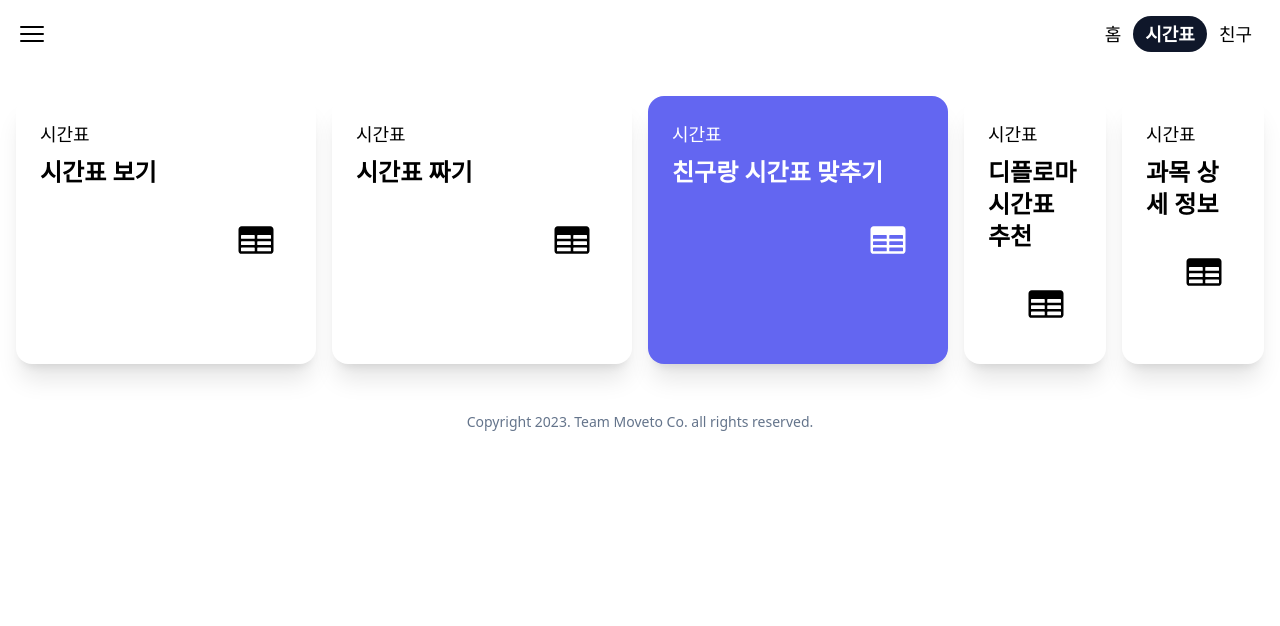
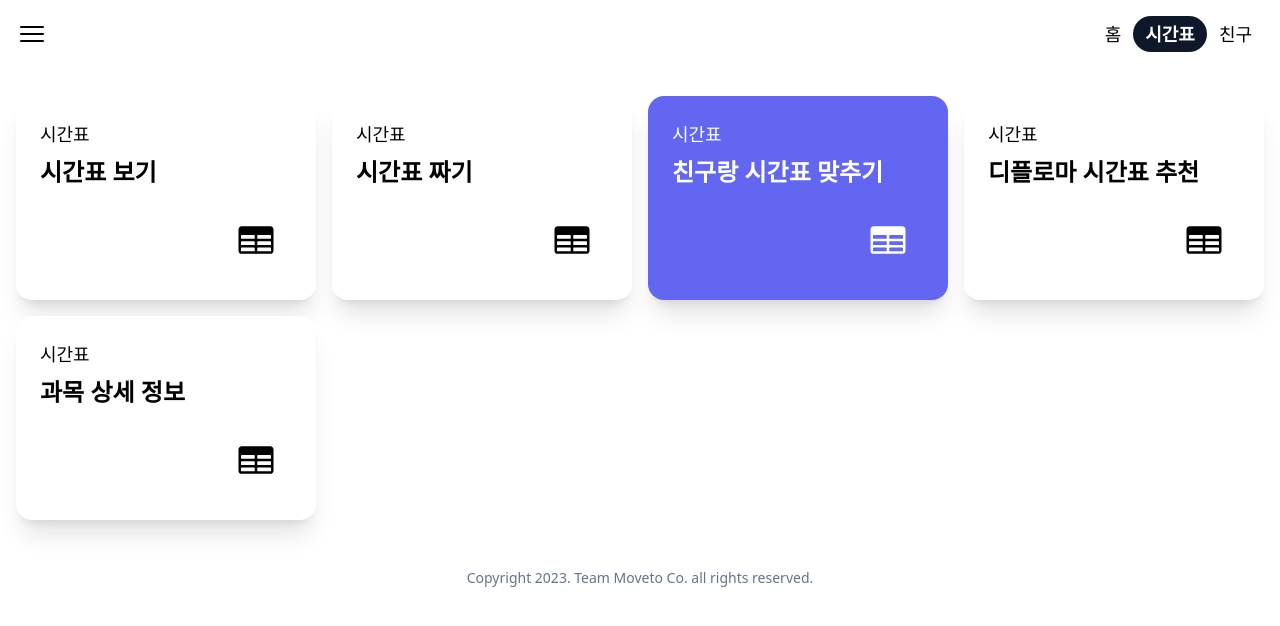
Before and after one commit to jhyunwoo/timble, a Next.js app: page /timetable in a window 1280 px wide. Shown: the top 626 px of the page. Built offline with nearby package versions, Linux system fonts and the light colour scheme.

Commit message:
change grid setting on timetable

```diff
--- a/pages/timetable/index.js
+++ b/pages/timetable/index.js
@@ -18,10 +18,8 @@ export default function timetable() {
           title={"친구랑 시간표 맞추기"}
           color={"bg-indigo-500 text-white"}
         />
-        <div className={"grid grid-cols-2 gap-4"}>
-          <LobbyCard subtitle={"시간표"} title={"디플로마 시간표 추천"} />
-          <LobbyCard subtitle={"시간표"} title={"과목 상세 정보"} />
-        </div>
+        <LobbyCard subtitle={"시간표"} title={"디플로마 시간표 추천"} />
+        <LobbyCard subtitle={"시간표"} title={"과목 상세 정보"} />
       </div>
       <Footer />
     </div>
```
